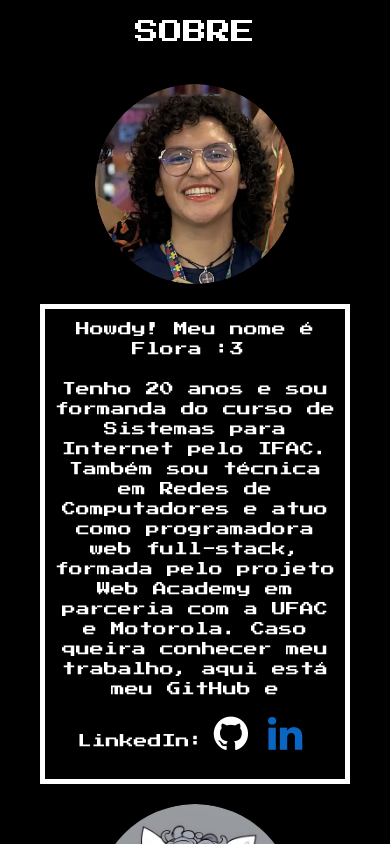
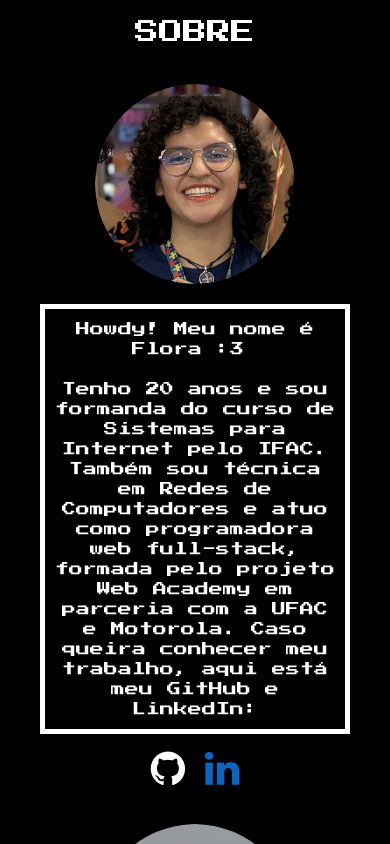
Before and after one commit to FloraOFF/UnderWiki, a React Native app: screen /sobreAutor in a window 390 px wide. Built offline with nearby package versions, Linux system fonts and the light colour scheme.

Commit message:
Atualizando

```diff
--- a/src/pages/sobreAutor.js
+++ b/src/pages/sobreAutor.js
@@ -1,5 +1,5 @@
 import React from 'react';
-import { View, Button, Text, StyleSheet, Image, ScrollView, TouchableOpacity } from 'react-native';
+import { View, Linking, Button, Text, StyleSheet, Image, ScrollView, TouchableOpacity } from 'react-native';
 import ButtonRoute from '../components/buttonsRotas';
 import { FontAwesome } from "@expo/vector-icons"; // Importa a biblioteca de ícones
 
@@ -18,15 +18,15 @@ const sobreAutor = ({ navigation }) => (
         Tenho 20 anos e sou formanda do curso de Sistemas para Internet pelo IFAC. Também sou técnica em Redes de Computadores e atuo como programadora web full-stack, formada pelo projeto Web Academy em parceria com a UFAC e Motorola.
 
         Caso queira conhecer meu trabalho, aqui está meu GitHub e LinkedIn:
+      </Text>
         <View style={styles.containerIcons}>
-          <TouchableOpacity onPress={() => Linking.openURL("https://github.com/FloraOFF/UnderWiki")}>
+          <TouchableOpacity onPress={() => Linking.openURL("https://github.com/FloraOFF/")}>
             <FontAwesome name="github" size={40} color="#fff" style={styles.icon} />
           </TouchableOpacity>
           <TouchableOpacity onPress={() => Linking.openURL("https://www.linkedin.com/in/flora-frança-827030266/")}>
             <FontAwesome name="linkedin" size={40} color="#0A66C2" style={styles.icon} />
           </TouchableOpacity>
         </View>
-      </Text>
         <View style={styles.imageContainer}>
           <Image
             source={require('../../assets/images/cropped_image.png')}
```
Also changed, not shown: 1 other file (tests, documents, lock files or other folders). Lines whose indentation alone changed are shown as unchanged.
